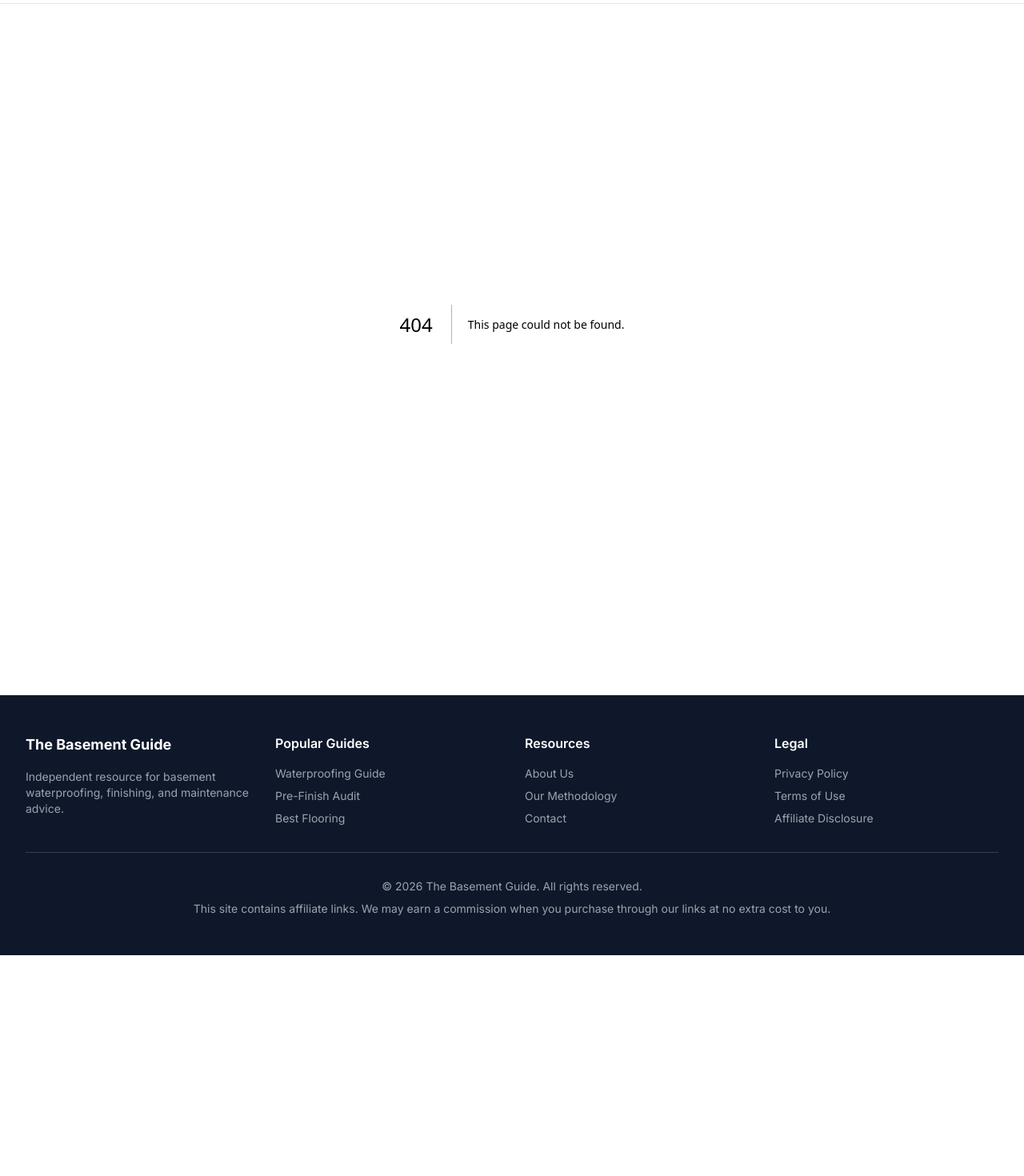
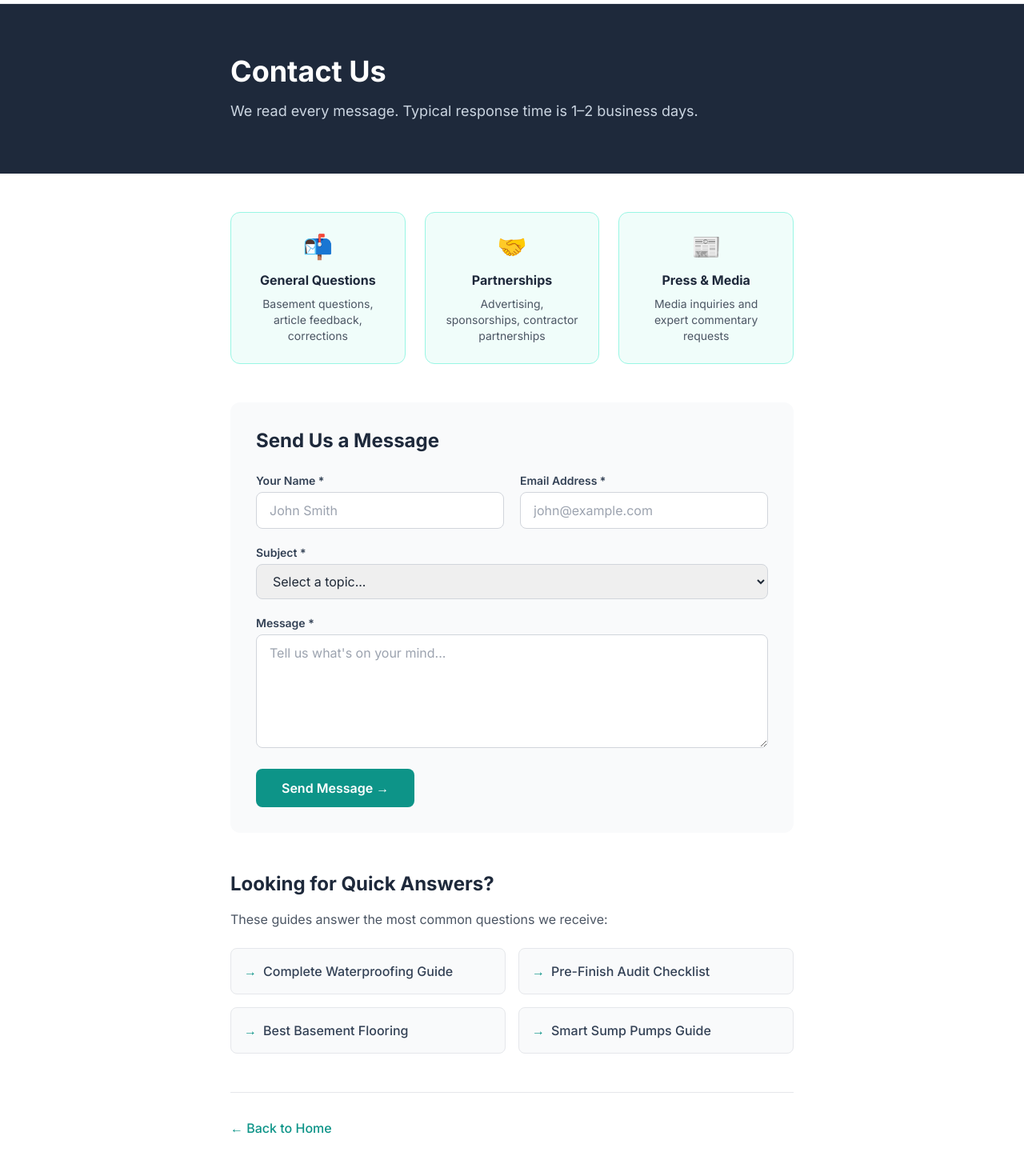
Before and after one commit to thebasementguide2026/basement-guide, a Next.js app: page /contact in a window 1280 px wide. Before the commit this address had no page. Shown: the part 60-1530 px from the top of the page at 80% size. Before the commit the page ends 1254 px from the top, so only its background shows below. Built offline with nearby package versions, Linux system fonts and the light colour scheme.

Commit message:
Create page.tsx
contact us

```diff
--- /dev/null
+++ b/app/contact/page.tsx
@@ -0,0 +1,147 @@
+import type { Metadata } from 'next'
+import Link from 'next/link'
+
+export const metadata: Metadata = {
+  title: 'Contact Us | The Basement Guide',
+  description: 'Get in touch with The Basement Guide team. Questions about basement waterproofing, article corrections, partnerships, or press inquiries.',
+}
+
+export default function ContactPage() {
+  return (
+    <div className="bg-white">
+      <section className="bg-slate-800 text-white py-16">
+        <div className="container-custom max-w-3xl">
+          <h1 className="text-4xl font-bold mb-4">Contact Us</h1>
+          <p className="text-slate-300 text-lg">
+            We read every message. Typical response time is 1–2 business days.
+          </p>
+        </div>
+      </section>
+
+      <section className="py-12">
+        <div className="container-custom max-w-3xl">
+
+          {/* Contact Cards */}
+          <div className="grid grid-cols-1 md:grid-cols-3 gap-6 mb-12">
+            <div className="bg-teal-50 border border-teal-200 rounded-xl p-6 text-center">
+              <div className="text-3xl mb-3">📬</div>
+              <h3 className="font-bold text-slate-800 mb-2">General Questions</h3>
+              <p className="text-sm text-gray-600">Basement questions, article feedback, corrections</p>
+            </div>
+            <div className="bg-teal-50 border border-teal-200 rounded-xl p-6 text-center">
+              <div className="text-3xl mb-3">🤝</div>
+              <h3 className="font-bold text-slate-800 mb-2">Partnerships</h3>
+              <p className="text-sm text-gray-600">Advertising, sponsorships, contractor partnerships</p>
+            </div>
+            <div className="bg-teal-50 border border-teal-200 rounded-xl p-6 text-center">
+              <div className="text-3xl mb-3">📰</div>
+              <h3 className="font-bold text-slate-800 mb-2">Press & Media</h3>
+              <p className="text-sm text-gray-600">Media inquiries and expert commentary requests</p>
+            </div>
+          </div>
+
+          {/* Contact Form */}
+          <div className="bg-gray-50 rounded-xl p-8 mb-12">
+            <h2 className="text-2xl font-bold text-slate-800 mb-6">Send Us a Message</h2>
+            <form
+              action="https://formspree.io/f/contact"
+              method="POST"
+              className="space-y-5"
+            >
+              <div className="grid grid-cols-1 md:grid-cols-2 gap-5">
+                <div>
+                  <label className="block text-sm font-semibold text-slate-700 mb-1">
+                    Your Name *
+                  </label>
+                  <input
+                    type="text"
+                    name="name"
+                    required
+                    className="w-full border border-gray-300 rounded-lg px-4 py-2.5 text-gray-800 focus:outline-none focus:ring-2 focus:ring-teal-500"
+                    placeholder="John Smith"
+                  />
+                </div>
+                <div>
+                  <label className="block text-sm font-semibold text-slate-700 mb-1">
+                    Email Address *
+                  </label>
+                  <input
+                    type="email"
+                    name="email"
+                    required
+                    className="w-full border border-gray-300 rounded-lg px-4 py-2.5 text-gray-800 focus:outline-none focus:ring-2 focus:ring-teal-500"
+                    placeholder="john@example.com"
+                  />
+                </div>
+              </div>
+              <div>
+                <label className="block text-sm font-semibold text-slate-700 mb-1">
+                  Subject *
+                </label>
+                <select
+                  name="subject"
+                  required
+                  className="w-full border border-gray-300 rounded-lg px-4 py-2.5 text-gray-800 focus:outline-none focus:ring-2 focus:ring-teal-500"
+                >
+                  <option value="">Select a topic...</option>
+                  <option value="question">Basement Question</option>
+                  <option value="correction">Article Correction</option>
+                  <option value="partnership">Partnership Inquiry</option>
+                  <option value="press">Press / Media</option>
+                  <option value="contractor">Contractor Partnership</option>
+                  <option value="other">Other</option>
+                </select>
+              </div>
+              <div>
+                <label className="block text-sm font-semibold text-slate-700 mb-1">
+                  Message *
+                </label>
+                <textarea
+                  name="message"
+                  required
+                  rows={5}
+                  className="w-full border border-gray-300 rounded-lg px-4 py-2.5 text-gray-800 focus:outline-none focus:ring-2 focus:ring-teal-500"
+                  placeholder="Tell us what's on your mind..."
+                />
+              </div>
+              <button
+                type="submit"
+                className="bg-teal-600 text-white px-8 py-3 rounded-lg font-semibold hover:bg-teal-700 transition-colors"
+              >
+                Send Message →
+              </button>
+            </form>
+          </div>
+
+          {/* FAQ shortcuts */}
+          <div>
+            <h2 className="text-2xl font-bold text-slate-800 mb-4">Looking for Quick Answers?</h2>
+            <p className="text-gray-600 mb-6">These guides answer the most common questions we receive:</p>
+            <div className="grid grid-cols-1 md:grid-cols-2 gap-4">
+              {[
+                { title: 'Complete Waterproofing Guide', href: '/articles/complete-basement-waterproofing-guide' },
+                { title: 'Pre-Finish Audit Checklist', href: '/articles/pre-finish-audit' },
+                { title: 'Best Basement Flooring', href: '/articles/best-basement-flooring' },
+                { title: 'Smart Sump Pumps Guide', href: '/articles/smart-sump-pumps-guide' },
+              ].map((link) => (
+                <Link
+                  key={link.href}
+                  href={link.href}
+                  className="flex items-center gap-2 p-4 bg-gray-50 rounded-lg border border-gray-200 hover:border-teal-400 hover:bg-teal-50 transition-colors text-slate-700 font-medium"
+                >
+                  <span className="text-teal-600">→</span>
+                  {link.title}
+                </Link>
+              ))}
+            </div>
+          </div>
+
+          <div className="mt-12 pt-8 border-t border-gray-200">
+            <Link href="/" className="text-teal-600 hover:underline font-medium">← Back to Home</Link>
+          </div>
+
+        </div>
+      </section>
+    </div>
+  )
+}
```
